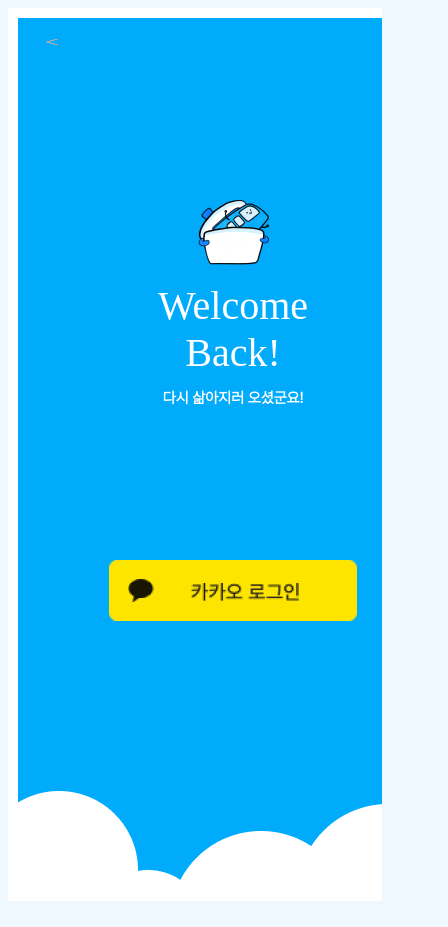
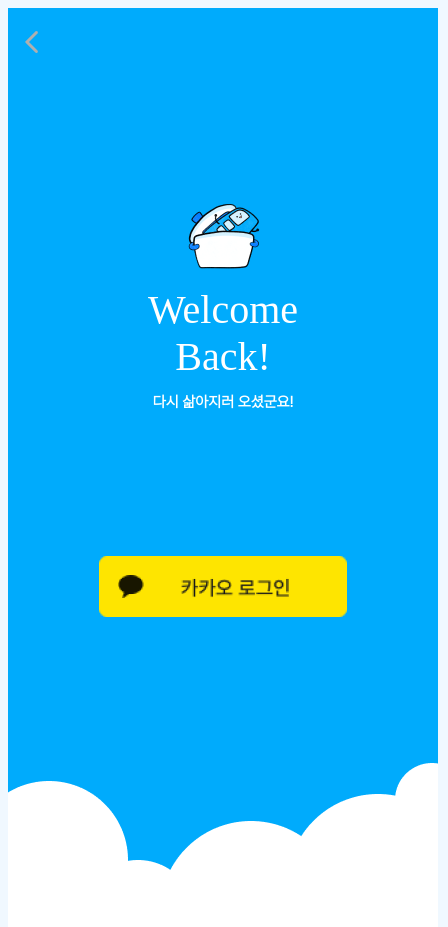
Before and after one commit to LikeLion-at-DGU/2024-hackathon-1-boiledtrain-frontend, a React (Vite) app: page /login in a window 390 px wide. Shown: the whole page, 448 px wide, since content can reach past the window. Built offline with nearby package versions, Linux system fonts and the light colour scheme; a web font is replaced by a local one.

Commit message:
size check

```diff
--- a/src/index.css
+++ b/src/index.css
@@ -12,62 +12,31 @@
 } */
 
 
-* {
-  box-sizing: border-box;
-}
-
 
 body {
   background-color: aliceblue;
 }
 
-
-#root {
+.screen {
   display: flex;
-  background-color: #FFFFFF;
-  width: 100%;
-  max-width: 430px;
-  min-height: 873px;
-  margin: 0 auto;
-  position: relative;
-  overflow: hidden;
-  /* padding: 10px;  */
-}
-
-
-.child-element {
-  width: 100%;
-  max-width: 100%;
-  position: relative;
-  flex: 1;
+  flex-direction: column;
+  width: 100%; /* 전체 너비 사용 */
+  max-width: 430px; /* 최대 너비를 430px로 설정 */
+  min-height: 873px; /* 최소 높이 설정 */
+  margin: 0 auto; /* 중앙 정렬 */
+  background-color: #FFFFFF; /* 배경색 설정 */
+  position: relative; /* 자식 요소에 absolute를 사용할 수 있게 설정 */
+  gap: 0.625rem; /* 10px 간격 */
 }
 
 @media (max-width: 430px) {
-  #root {
-    padding: 10px;
+  .screen {
+    align-items: flex-start; /* 모바일에서 왼쪽 정렬 */
   }
 }
 
-
-
-
-
-
-
-
-
-/* 핸드폰에서의 화면 구현을 위해 추가해서 test */
-/*
-body {
-  background-color: aliceblue;
+@media (min-width: 431px) {
+  .screen {
+    align-items: center; /* 데스크탑에서 중앙 정렬 */
+  }
 }
-
-#root {
-  display: flex;
-  background-color: #FFFFFF;
-  width: 100%;
-  max-width: 430px;
-  min-height: 873px;
-  margin: 0 auto;
-  position: relative;
-} */
```
